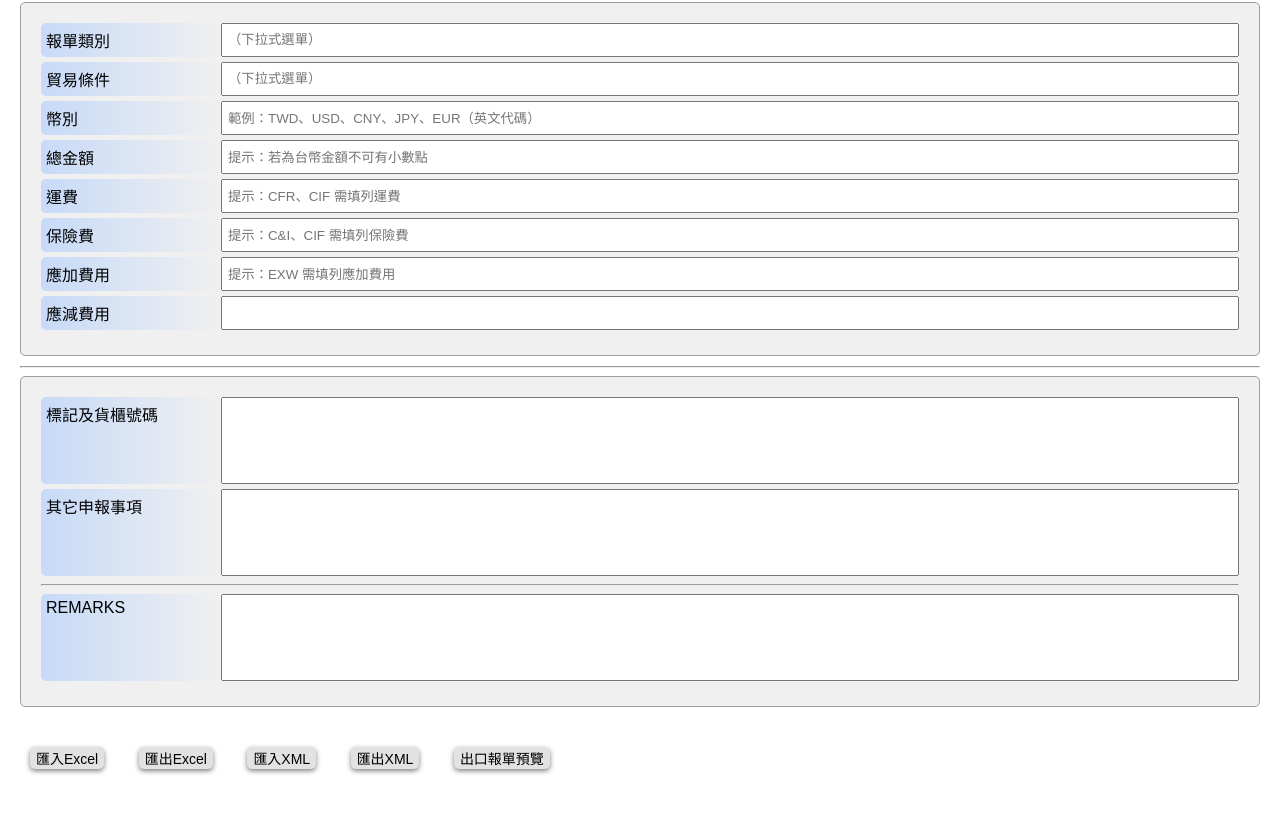
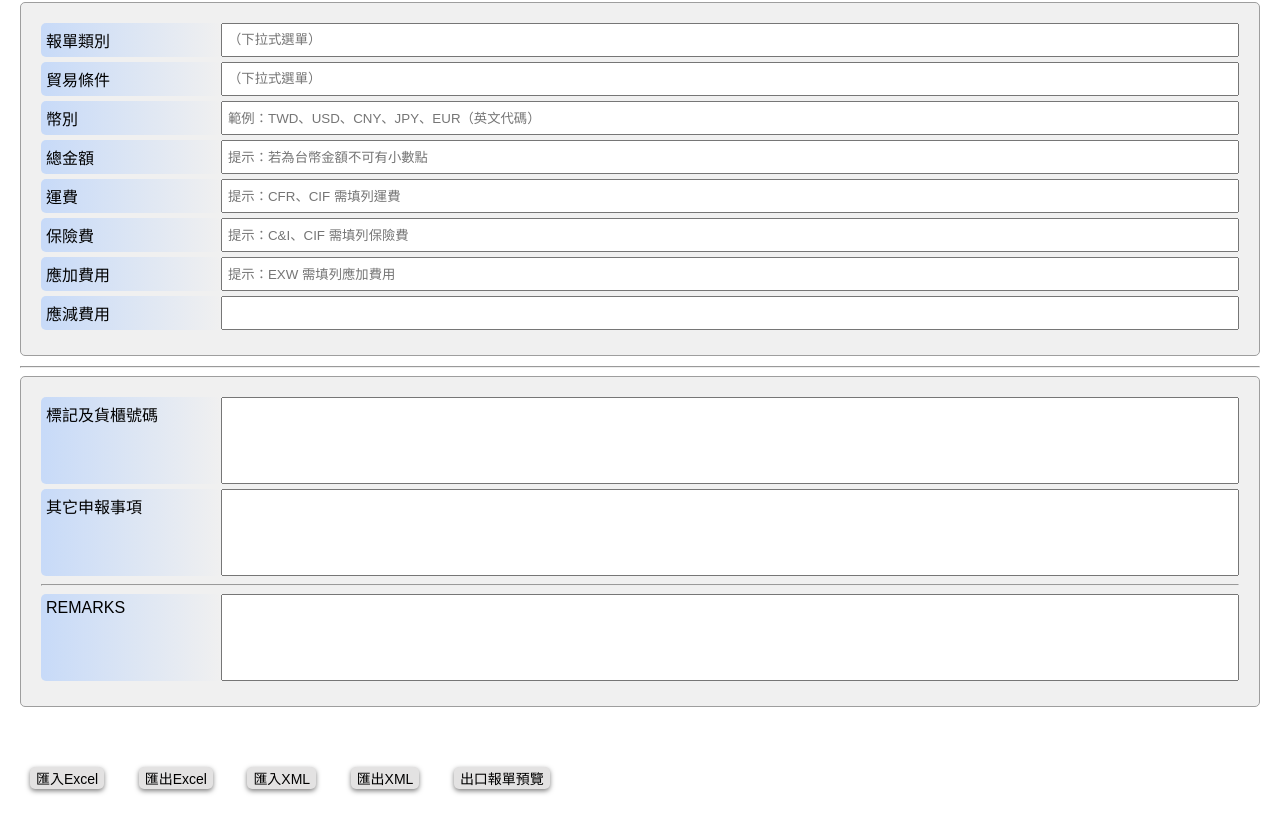
Before and after one commit to liyijung/Export-declaration, a plain HTML site: page index.html in a window 1280 px wide. Shown: the part 755-1588 px from the top of the page. Drawn offline with nearby package versions, Linux system fonts and the light colour scheme; a script that the page names is missing.

Commit message:
version1

```diff
--- a/styles.css
+++ b/styles.css
@@ -52,7 +52,7 @@ body {
 }
 
 .import-export-buttons button{
-    margin-top: 10px; /* 上方距離空間 */
+    margin-top: 30px; /* 上方距離空間 */
     margin-bottom: 30px; /* 上方距離空間 */
     margin-left: 30px; /* 左側距離空間 */
     font-size: 14px; /* 指定按鈕字體大小 */
```
